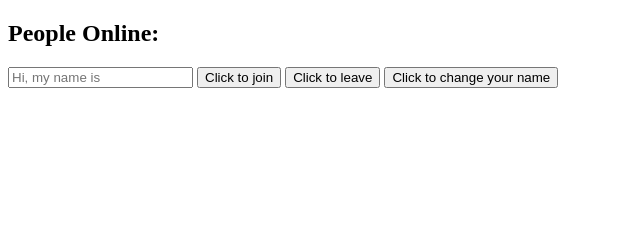
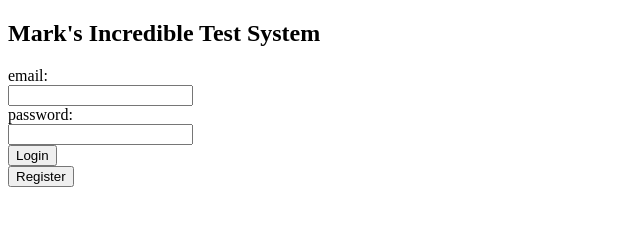
Before and after one commit to markpseda/websec_proj2, a plain HTML site: page public/index.html in a window 1280 px wide. Shown: the whole page, without its empty margins (0-640 px from the left). Drawn offline with nearby package versions, Linux system fonts and the light colour scheme; some packages are replaced by stand-ins of ours; no server answers.

Commit message:
Able to register and sign in with email (on the backend at least). Still need to then take appropriate action for the user's perspective. And add oauth. Oof.

```diff
--- a/public/index.html
+++ b/public/index.html
@@ -3,25 +3,27 @@
   <head>
     <meta charset="utf-8">
     <meta name="viewport" content="width=device-width, initial-scale=1">
-    <title>Welcome to Firebase Hosting</title>
+    <title>Authenticator 101</title>
     <script defer src="/__/firebase/5.5.4/firebase-app.js"></script>
     <script defer src="/__/firebase/5.5.4/firebase-database.js"></script>
     <script defer src="/__/firebase/5.5.4/firebase-auth.js"></script>
     <script defer src="/__/firebase/init.js"></script>
     <script src="https://cdnjs.cloudflare.com/ajax/libs/jquery/3.2.1/jquery.min.js"></script>
+    <script type="text/javascript" src="./index.js"></script>
   </head>
   <body>
-    <h2>People Online:</h2>
-    <ul id="people"></ul>
-    <div id="authstuff">
-    </div>
-    <div id="namestuff">
-      <input type="text" id="myname" placeholder="Hi, my name is" />
-      <button type="button" id="join">Click to join</button>
-      <button type="button" id="leave">Click to leave</button>
-      <button type="button" id="edit">Click to change your name</button>
-    </div>
+    <h2> Mark's Incredible Test System</h2>
     <script>
+      console.log("THIS IS A TEST");
+    </script>
+    <form name = "registerForm" action="">
+      email:<br> <input id="emailInput" type="email" name="email" required/> <br>
+      password:<br><input id="passwordInput" type="password" name="password" required/> <br>
+      <input id="loginSubmitButton" type="button" value="Login" onclick="loginUser()"/> <br>
+      <input id="registerSubmitButton" type="button" value="Register" onclick="registerUser()"/>
+    </form>
+    <script>
+      /*
     $(document).ready(function(){
   var theDB = firebase.database();
   var provider = new firebase.auth.GoogleAuthProvider();
@@ -80,7 +82,9 @@
       }
     }
   });
+
     });
+    */
     </script>
   </body>
 </html>
--- /dev/null
+++ b/public/index.js
@@ -0,0 +1,31 @@
+
+console.log("Am i Here?");
+
+function registerUser(){
+    console.log("Registering user...");
+    console.log($('#emailInput').val());
+    console.log($('#passwordInput').val());
+    //firebase.initializeApp(config); // init firebase
+     firebase.auth().createUserWithEmailAndPassword($('#emailInput').val().toString(), $('#passwordInput').val()).catch(function(error){
+        var errorCode = error.code;
+        var errorMessage = error.message;
+        console.log($('#emailInput').val());
+        console.log($('#passwordInput').val());
+        console.log(errorCode);
+        console.log(errorMessage);
+    });
+
+}
+
+function loginUser(){
+    console.log("Signing in existing user...")
+    console.log($('#emailInput').val());
+    console.log($('#password').val());
+    //firebase.initializeApp(config); // init firebase
+    firebase.auth().signInWithEmailAndPassword($('#emailInput').val().toString(), $('#passwordInput').val()).catch(function(error){
+        var errorCode = error.code;
+        var errorMessage = error.message;
+        console.log(errorCode);
+        console.log(errorMessage);
+    });
+}
```
Also changed, not shown: public/signed_in.html (added).
